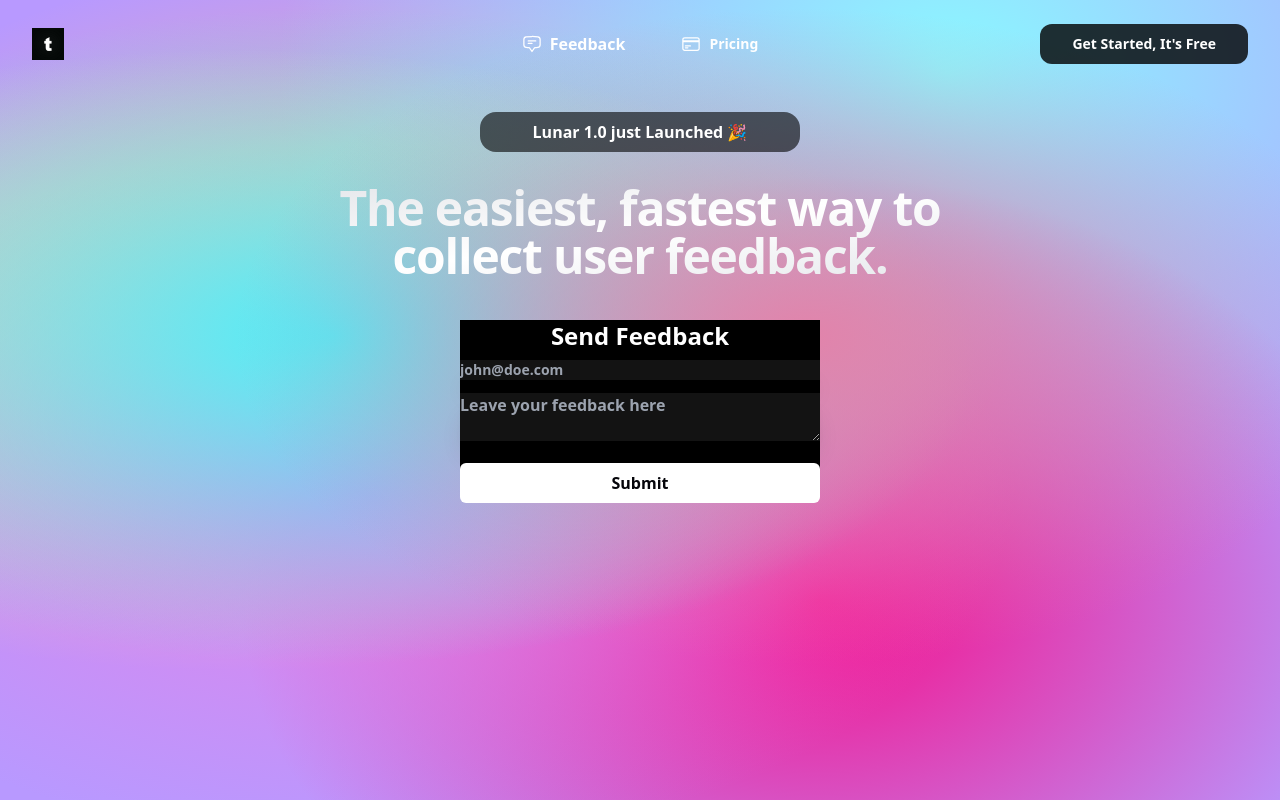
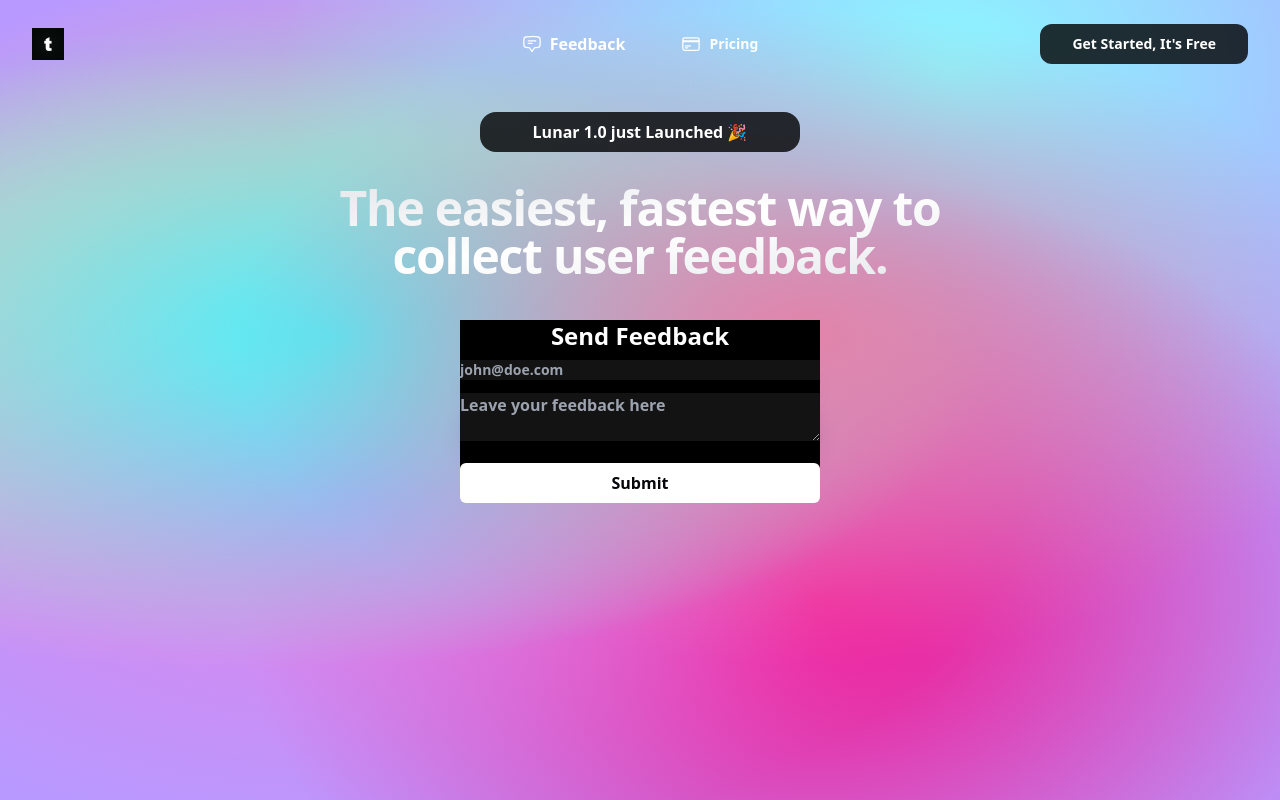
Before and after one commit to ramezj/astralics, a Next.js app in the folder client/: page / in a window 1280 px wide. Built offline with nearby package versions, Linux system fonts and the light colour scheme; no server answers.

Commit message:
opacity of betaAlert component changed

```diff
--- a/client/components/other/BetaAlert.js
+++ b/client/components/other/BetaAlert.js
@@ -1,7 +1,18 @@
 export default function BetaAlert(props) {
     return (
         <>
-        <div className='mt-6 2xl:w-[20rem] lg:w-[20rem] w-[21rem] rounded-2xl bg-black bg-opacity-60 text-white py-2 2xl:mt-4 2xl:-mb-6'>
+        <div className='
+        mt-6
+        2xl:w-[20rem]
+        lg:w-[20rem]
+        w-[21rem]
+        rounded-2xl
+        bg-black bg-opacity-80
+        text-white
+        py-2
+        2xl:mt-4
+        2xl:-mb-6
+        '>
         <h1 className="font-bold">Lunar 1.0 just Launched 🎉</h1>
         </div>
         </>
--- a/client/pages/pricing/index.js
+++ b/client/pages/pricing/index.js
@@ -35,7 +35,7 @@ export default function Pricing(props) {
                 : <><button onClick={signUserIn} className='shadow-xl btn w-full text-white normal-case bg-zinc-950 hover:bg-zinc-950 outline-none border-none font-bold rounded-xl'>Get Started</button></>
                 }
                 </PricingCard >
-                <PricingCard price='$15' title='Developer' button='Get Started' background={'bg-black bg-opacity-60'} shadow={'shadow-lg'}>
+                <PricingCard price='$10' title='Developer' button='Get Started' background={'bg-black bg-opacity-60'} shadow={'shadow-lg'}>
                 <Info><Svg /> Unlimited Projects</Info>
                 <Info><Svg /> Unlimited Monthly Feedbacks</Info>
                 <br />
```
